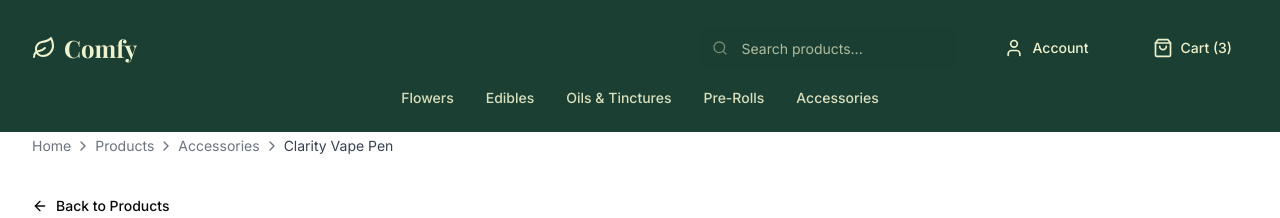
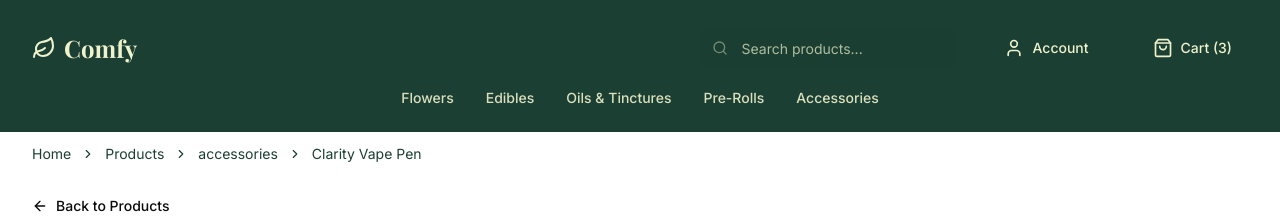
Before and after one commit to dinghino/comfy-plug-mock-layout, a Next.js app: page /products/clarity-vape-pen in a window 1280 px wide. Shown: the top 218 px of the page. Built offline with nearby package versions, Linux system fonts and the light colour scheme; a web font is replaced by a local one.

Commit message:
split breadcrumbs component

```diff
--- a/app/checkout/page.tsx
+++ b/app/checkout/page.tsx
@@ -1,8 +1,10 @@
 "use client"
-
+import Image from 'next/image'
 import { useState } from "react"
 import Link from "next/link"
 import { ChevronRight, ArrowLeft, CreditCard, Truck, ShieldCheck, AlertTriangle } from "lucide-react"
+
+import AppBreadcrumbs from '@/components/layout/breadcrumbs'
 
 import { Button } from "@/components/ui/button"
 import { Separator } from "@/components/ui/separator"
@@ -30,13 +32,13 @@ export default function CheckoutPage() {
     <div className="pt-32 pb-16">
       <div className="container max-w-6xl">
         {/* Breadcrumb */}
-        <div className="mb-8 py-2 flex items-center text-sm text-gray-500">
-          <Link href="/" className="hover:text-comfy-darkGreen">Home</Link>
-          <ChevronRight className="h-4 w-4 mx-1" />
-          <Link href="/products" className="hover:text-comfy-darkGreen">Products</Link>
-          <ChevronRight className="h-4 w-4 mx-1" />
-          <span className="text-gray-700">Checkout</span>
-        </div>
+        {/* Breadcrumbs */}
+        <AppBreadcrumbs
+          className="mb-8"
+          links={[
+          { href:'/products', label: 'Products' },
+          { label: 'Checkout' }
+          ]} />
 
         <div className="flex flex-col lg:flex-row gap-10">
           {/* Checkout Form */}
--- a/app/layout.tsx
+++ b/app/layout.tsx
@@ -35,7 +35,7 @@ export default function RootLayout({
         >
           <div className="flex min-h-screen flex-col">
             <Header />
-            <main className="flex-1">
+            <main className="flex-1 py-4">
               {children}
             </main>
             <Footer />
--- a/app/products/[slug]/page.tsx
+++ b/app/products/[slug]/page.tsx
@@ -16,6 +16,7 @@ import { Separator } from "@/components/ui/separator"
 import { Badge } from "@/components/ui/badge"
 import { getProductBySlug, getProductsByCategory, getAllProducts } from "@/lib/data"
 import { ProductCard } from "@/components/product/product-card"
+import AppBreadcrumbs from "@/components/layout/breadcrumbs"
 
 interface ProductPageProps {
   params: {
@@ -52,21 +53,13 @@ export default function ProductPage({ params }: ProductPageProps) {
     <div className="pt-32 pb-16">
       <div className="container">
         {/* Breadcrumbs */}
-        <div className="mb-8 py-2 flex items-center text-sm text-gray-500">
-          <Link href="/" className="hover:text-comfy-darkGreen">Home</Link>
-          <ChevronRight className="h-4 w-4 mx-1" />
-          <Link href="/products" className="hover:text-comfy-darkGreen">Products</Link>
-          <ChevronRight className="h-4 w-4 mx-1" />
-          <Link
-            href={`/products?category=${product.category}`}
-            className="hover:text-comfy-darkGreen capitalize"
-          >
-            {product.category}
-          </Link>
-          <ChevronRight className="h-4 w-4 mx-1" />
-          <span className="text-gray-700">{product.name}</span>
-        </div>
-
+        <AppBreadcrumbs
+          className="mb-8"
+          links={[
+          { href:'/products', label: 'Products' },
+          { href: `/products?category=${product.category}`, label: product.category },
+          { href: '', label: product.name }
+          ]} />
         {/* Back Link */}
         <Link
           href="/products"
--- a/components/layout/breadcrumbs.tsx
+++ b/components/layout/breadcrumbs.tsx
@@ -0,0 +1,45 @@
+import Link from 'next/link'
+import {
+    Breadcrumb,
+    BreadcrumbItem,
+    BreadcrumbLink,
+    BreadcrumbList,
+    BreadcrumbPage,
+    BreadcrumbSeparator,
+  } from "@/components/ui/breadcrumb"
+import React from "react"
+import { cn } from '@/lib/utils'
+
+type Item = {href?: string, label: string }
+
+export type AppBreadcrumbsProps = {
+links: Item[]
+className?: string
+}
+
+const defaultLinks = [{
+    href: '/',
+    label: 'Home'
+}]
+
+export const AppBreadcrumbs: React.FC<AppBreadcrumbsProps> = ({links, className}) => {
+    const items = [...defaultLinks, ...links]
+    return (
+        <Breadcrumb className={cn(className)}>
+        <BreadcrumbList>
+            {items.map(({href, label}, idx) => (
+                <><BreadcrumbItem >
+                    <BreadcrumbLink asChild={!!href}>
+                    {href ? <Link href={href}>{label}</Link> : <span>{label}</span>}
+                    </BreadcrumbLink>
+                </BreadcrumbItem>
+                {idx < items.length -1 ? <BreadcrumbSeparator /> : null}
+                </>
+
+            ))}
+        </BreadcrumbList>
+    </Breadcrumb>
+    )
+}
+
+export default AppBreadcrumbs
```
